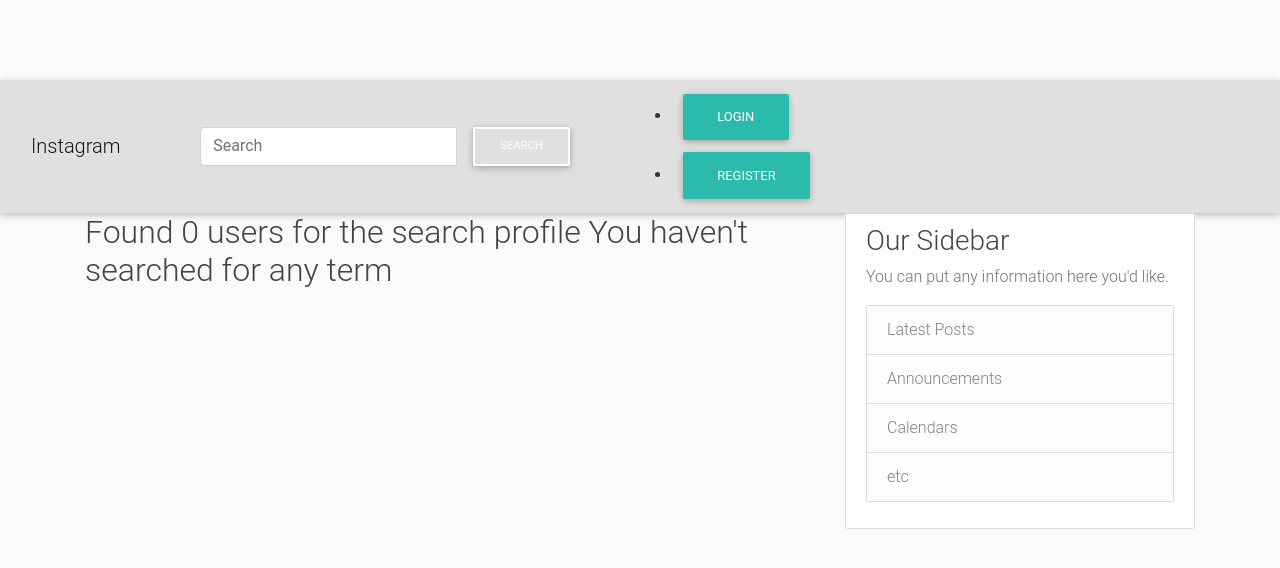
After one commit to Roychela/instagram-clone, a Django app: page /search/ in a window 1280 px wide. The commit adds this page. Shown: the top 568 px of the page. Run offline with Django 3.2, Linux system fonts and the light colour scheme; some libraries are stand-ins or nearby versions.

Commit message:
Add search profile functionality

```diff
--- a/instagram/templates/navbar.html
+++ b/instagram/templates/navbar.html
@@ -6,10 +6,10 @@
      <!-- Adding a search form  -->
       <div class="col-sm-4 col-md-4 navbar-right">
 
-        <form class="navbar-form" role="search" action="#">
+        <form class="navbar-form" role="search" action="{% url 'search_results' %}">
 
           <div class="input-group">
-            <input type="text" class="form-control" placeholder="Search" name="article">
+            <input type="text" class="form-control" placeholder="Search" name="profile">
             <div class="input-group-btn">
               <button class="btn btn-outline-white btn-md my-2 my-sm-0 ml-3" type="submit">Search</button>
             </div>
--- /dev/null
+++ b/instagram/templates/search.html
@@ -0,0 +1,32 @@
+{% extends 'base.html'%}
+{% block content %}
+<div class="container">
+
+  <div class="row">
+    {% if profiles%}
+      <h2>Found {{ profiles|length }} of searched profile {{message}}</h2>
+    {% else %}
+      <h2> Found 0 users for the search profile {{message}}</h2>
+    {% endif %}
+
+  </div>
+
+  <div class="row">
+
+  {% if profiles %}
+    {% for profile in profiles %}
+      <article class="media content-section">
+          <div class="media-body">
+            <div class="article-metadata">
+              <img src="{{profile.image.url}}" width="152" height="152" class="rounded-circle border">
+
+            </div>
+            <h2><a class="article-title" href="#">{{profile.user.username}}</a></h2>
+
+          </div>
+        </article>
+    {% endfor %}
+  {% endif %}
+  </div>
+</div>
+{% endblock %}
--- a/instagram/urls.py
+++ b/instagram/urls.py
@@ -5,7 +5,8 @@ from . import views
 
 urlpatterns = [
     url(r'^$', views.home, name='blog-home'),
-    url(r'^accounts/profile', views.profile, name='profile')
+    url(r'^accounts/profile', views.profile, name='profile'),
+     url(r'^search/', views.search_results, name='search_results'),
 
 ]
 if settings.DEBUG:
--- a/instagram/views.py
+++ b/instagram/views.py
@@ -1,5 +1,5 @@
 from django.shortcuts import render, redirect
-from .models import Image
+from .models import Image, Profile
 from django.contrib import messages
 from django.contrib.auth.decorators import login_required
 from .forms import  ProfileUpdateForm
@@ -37,3 +37,17 @@ def profile(request):
     }
 
     return render(request, 'profile.html', context)
+
+
+def search_results(request):
+
+    if 'profile' in request.GET and request.GET["profile"]:
+        search_term = request.GET.get("profile")
+        searched_profile = Profile.search_profile(search_term)
+        message = f"{search_term}"
+
+        return render(request, 'search.html',{"message":message,"profiles": searched_profile})
+
+    else:
+        message = "You haven't searched for any term"
+        return render(request, 'search.html',{"message":message})
```
